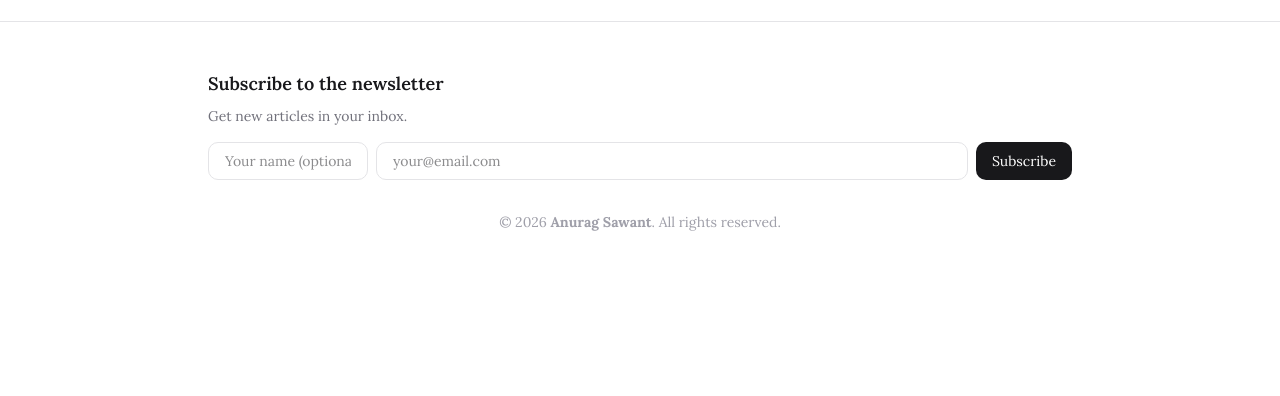
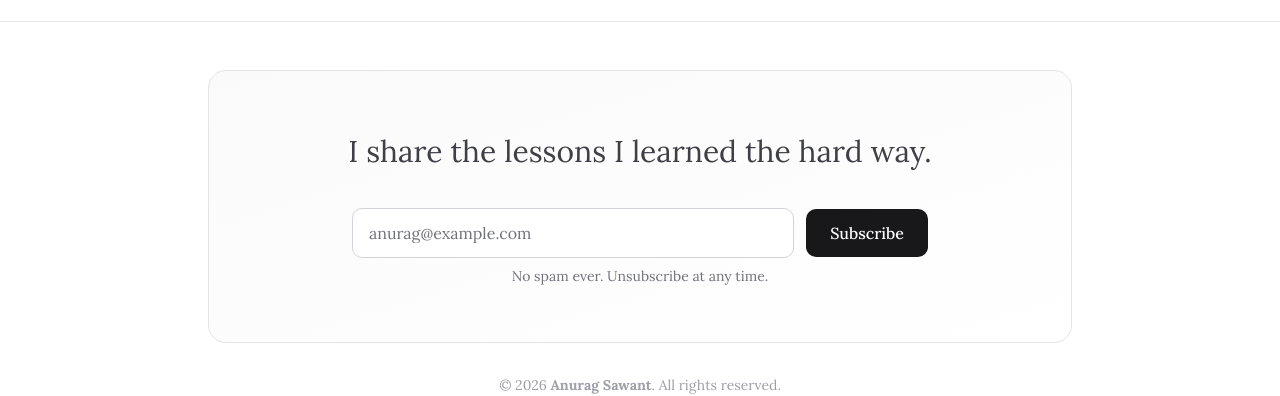
Before and after one commit to annuraggg/blog, a Next.js app: page / in a window 1280 px wide. Shown: the part 260-656 px from the top of the page. Built offline with nearby package versions, Linux system fonts and the light colour scheme; no server answers; the database is empty.

Commit message:
feat: update font settings in globals.css, enhance NewsletterForm component, and add geist dependency

```diff
--- a/app/globals.css
+++ b/app/globals.css
@@ -7,8 +7,8 @@
 @theme inline {
   --color-background: var(--background);
   --color-foreground: var(--foreground);
-  --font-sans: var(--font-geist-sans);
-  --font-mono: var(--font-geist-mono);
+  --font-sans: var(--font-lora);
+  --font-mono: ui-monospace, SFMono-Regular, Menlo, Monaco, Consolas, monospace;
   --color-sidebar-ring: var(--sidebar-ring);
   --color-sidebar-border: var(--sidebar-border);
   --color-sidebar-accent-foreground: var(--sidebar-accent-foreground);
@@ -125,7 +125,8 @@
   }
 }
 
-::view-transition-old(root), ::view-transition-new(root) {
-    animation: none;
-    mix-blend-mode: normal;
+::view-transition-old(root),
+::view-transition-new(root) {
+  animation: none;
+  mix-blend-mode: normal;
 }
--- a/app/layout.tsx
+++ b/app/layout.tsx
@@ -1,6 +1,7 @@
 import type { Metadata } from "next";
 import { ThemeProvider } from "next-themes";
 import { Lora } from "next/font/google";
+
 import "./globals.css";
 
 export const metadata: Metadata = {
@@ -23,7 +24,7 @@ export default function RootLayout({
 }>) {
   return (
     <html lang="en" suppressHydrationWarning>
-      <body className={lora.className}>
+     <body className={`${lora.className} font-sans`}>
         <ThemeProvider attribute="class" defaultTheme="system" enableSystem>
           {children}
         </ThemeProvider>
--- a/components/NewsletterForm.tsx
+++ b/components/NewsletterForm.tsx
@@ -2,26 +2,28 @@
 
 import { useState } from "react";
 
-export default function NewsletterForm() {
+export default function NewsletterSection() {
   const [email, setEmail] = useState("");
-  const [name, setName] = useState("");
-  const [status, setStatus] = useState<"idle" | "loading" | "success" | "error">("idle");
+  const [status, setStatus] = useState<
+    "idle" | "loading" | "success" | "error"
+  >("idle");
   const [message, setMessage] = useState("");
 
   async function handleSubmit(e: React.FormEvent) {
     e.preventDefault();
     setStatus("loading");
+
     try {
       const res = await fetch("/api/newsletter/subscribe", {
         method: "POST",
         headers: { "Content-Type": "application/json" },
-        body: JSON.stringify({ email, name }),
+        body: JSON.stringify({ email }),
       });
+
       if (res.ok) {
         setStatus("success");
         setMessage("Thanks for subscribing!");
         setEmail("");
-        setName("");
       } else {
         const data = await res.json();
         setStatus("error");
@@ -33,39 +35,55 @@ export default function NewsletterForm() {
     }
   }
 
-  if (status === "success") {
   return (
-      <p className="text-sm text-green-600 dark:text-green-400 font-medium">{message}</p>
-    );
-  }
+    <section>
+      <div className="relative mx-auto max-w-5xl rounded-2xl border border-zinc-200 dark:border-zinc-800 bg-linear-to-br from-zinc-50 to-white dark:from-zinc-900 dark:to-zinc-950 px-8 py-14 text-center">
+        {/* Description */}
+        <p className="max-w-2xl mx-auto mb-8 leading-relaxed text-3xl text-zinc-700 dark:text-zinc-300">
+          I share the lessons I learned the hard way.
+        </p>
 
-  return (
-    <form onSubmit={handleSubmit} className="flex flex-col sm:flex-row gap-2">
-      <input
-        type="text"
-        placeholder="Your name (optional)"
-        value={name}
-        onChange={(e) => setName(e.target.value)}
-        className="px-4 py-2 border border-zinc-200 dark:border-zinc-700 rounded-lg bg-white dark:bg-zinc-900 text-zinc-900 dark:text-white text-sm focus:outline-none focus:ring-2 focus:ring-zinc-400 sm:w-40"
-      />
+        {/* Form */}
+        {status === "success" ? (
+          <p className="text-green-600 dark:text-green-400 font-medium">
+            {message}
+          </p>
+        ) : (
+          <form
+            onSubmit={handleSubmit}
+            className="flex flex-col sm:flex-row items-center gap-3 justify-center max-w-xl mx-auto"
+          >
             <input
               type="email"
               required
-        placeholder="your@email.com"
+              placeholder="anurag@example.com"
               value={email}
               onChange={(e) => setEmail(e.target.value)}
-        className="flex-1 px-4 py-2 border border-zinc-200 dark:border-zinc-700 rounded-lg bg-white dark:bg-zinc-900 text-zinc-900 dark:text-white text-sm focus:outline-none focus:ring-2 focus:ring-zinc-400"
+              className="flex-1 w-full rounded-lg border border-zinc-300 dark:border-zinc-700 bg-white dark:bg-black px-4 py-3 text-zinc-900 dark:text-white placeholder:text-zinc-500 focus:outline-none focus:ring-2 focus:ring-blue-500"
             />
+
             <button
               type="submit"
               disabled={status === "loading"}
-        className="px-4 py-2 bg-zinc-900 dark:bg-white text-white dark:text-zinc-900 text-sm rounded-lg hover:opacity-90 disabled:opacity-50 transition-opacity whitespace-nowrap"
+              className="px-6 py-3 rounded-lg bg-zinc-900 text-white dark:bg-white dark:text-zinc-900 font-medium hover:opacity-90 transition"
             >
-        {status === "loading" ? "Subscribing…" : "Subscribe"}
+              {status === "loading" ? "Subscribing..." : "Subscribe"}
             </button>
+          </form>
+        )}
+
+        {/* Error */}
         {status === "error" && (
-        <p className="text-sm text-red-500 mt-1 sm:col-span-full">{message}</p>
+          <p className="text-red-600 dark:text-red-400 text-sm mt-3">
+            {message}
+          </p>
         )}
-    </form>
+
+        {/* Disclaimer */}
+        <p className="text-zinc-500 dark:text-zinc-400 text-sm mt-2 font-sans">
+          No spam ever. Unsubscribe at any time.
+        </p>
+      </div>
+    </section>
   );
 }
--- a/components/blog/Footer.tsx
+++ b/components/blog/Footer.tsx
@@ -7,16 +7,12 @@ const Footer = () => {
       <footer className="border-t border-zinc-200 dark:border-zinc-800 mt-20">
         <div className="max-w-4xl mx-auto px-4 py-12">
           <div className="mb-8">
-            <h3 className="text-lg font-semibold text-zinc-900 dark:text-white mb-2">
-              Subscribe to the newsletter
-            </h3>
-            <p className="text-zinc-500 dark:text-zinc-400 text-sm mb-4">
-              Get new articles in your inbox.
-            </p>
-            <NewsletterForm/>
+            <NewsletterForm />
           </div>
           <p className="text-sm  text-zinc-400 text-center">
-            © {new Date().getFullYear()} <span className="font-bold">Anurag Sawant</span>. All rights reserved.
+            © {new Date().getFullYear()}{" "}
+            <span className="font-bold">Anurag Sawant</span>. All rights
+            reserved.
           </p>
         </div>
       </footer>
--- a/package.json
+++ b/package.json
@@ -19,6 +19,7 @@
     "class-variance-authority": "^0.7.1",
     "clsx": "^2.1.1",
     "date-fns": "^4.1.0",
+    "geist": "^1.7.0",
     "lucide-react": "^0.577.0",
     "mongoose": "^9.2.4",
     "motion": "^12.35.0",
```
Also changed, not shown: 1 other file (tests, documents, lock files or other folders). Lines whose indentation alone changed are shown as unchanged.
